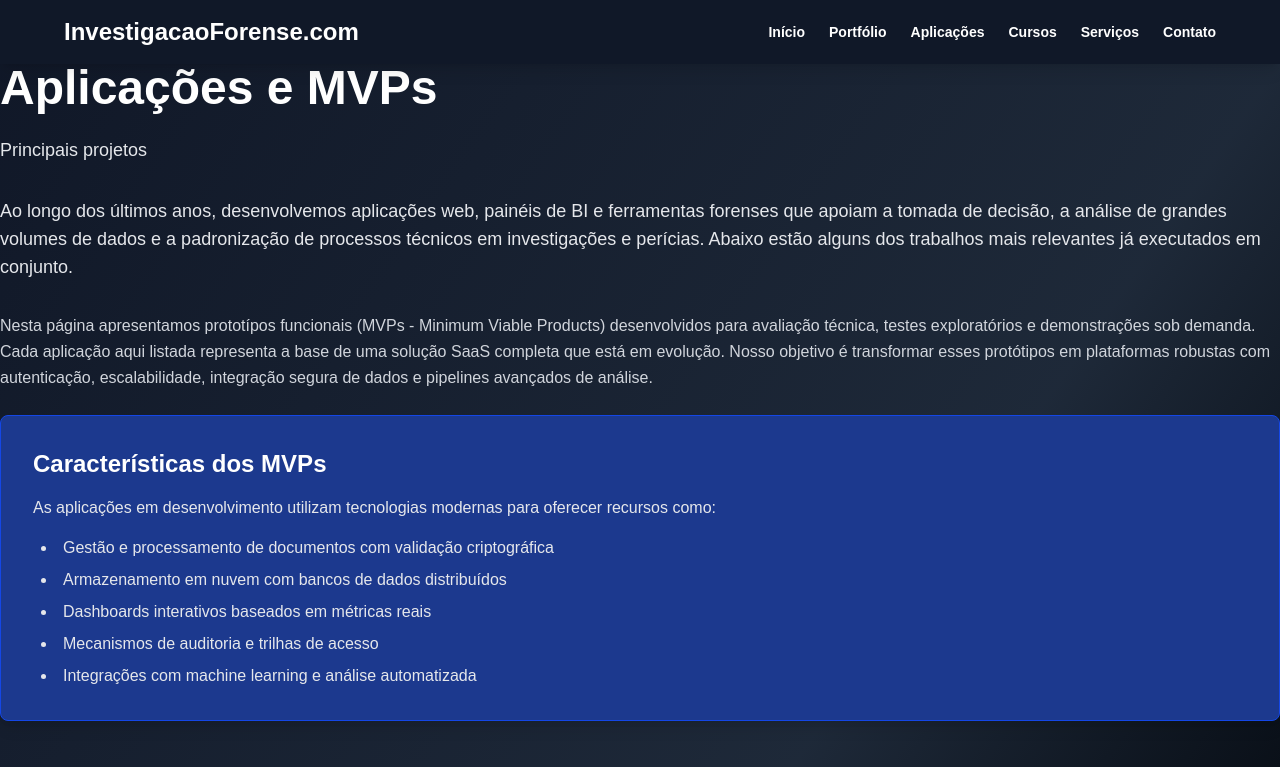
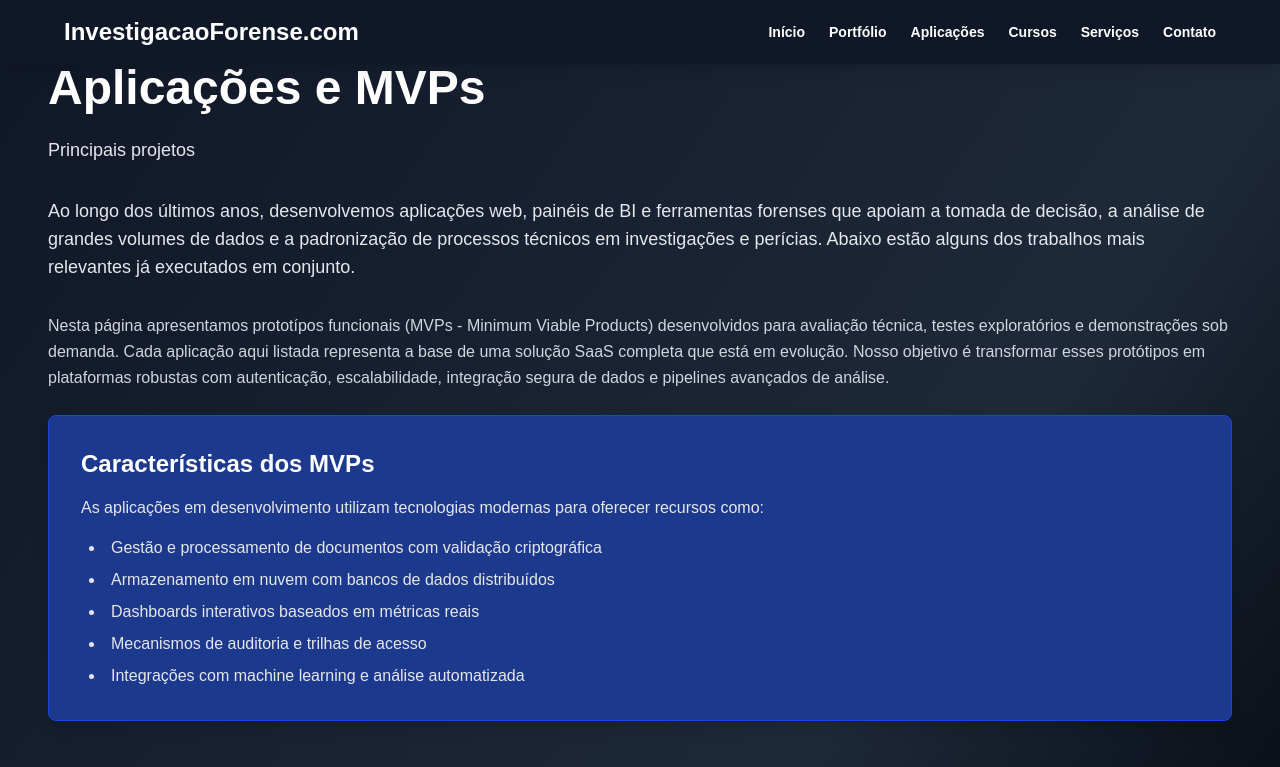
Before and after one commit to talesperito/investigacao-forense, a Next.js app: page /aplicacoes in a window 1280 px wide. Shown: the top 767 px of the page. Built offline with nearby package versions, Linux system fonts and the light colour scheme.

Commit message:
Fix: Add horizontal padding to aplicacoes page content

```diff
--- a/app/aplicacoes/page.tsx
+++ b/app/aplicacoes/page.tsx
@@ -2,8 +2,7 @@
 
 export default function AplicacoesPage() {
   return (
-    <div className="min-h-screen bg-gradient-to-br from-gray-900 via-gray-800 to-black">
-        {/* SEÇÃO: TÍTULO E INTRODUÇÃO */}
+    <div className="min-h-screen bg-gradient-to-br from-gray-900 via-gray-800 to-black px-4 md:px-8 lg:px-12">        {/* SEÇÃO: TÍTULO E INTRODUÇÃO */}
         <div className="mb-12">
           <h1 className="text-4xl md:text-5xl font-bold text-white mb-6">Aplicações e MVPs</h1>
           <p className="text-lg text-gray-200 mb-8 leading-relaxed">
```
